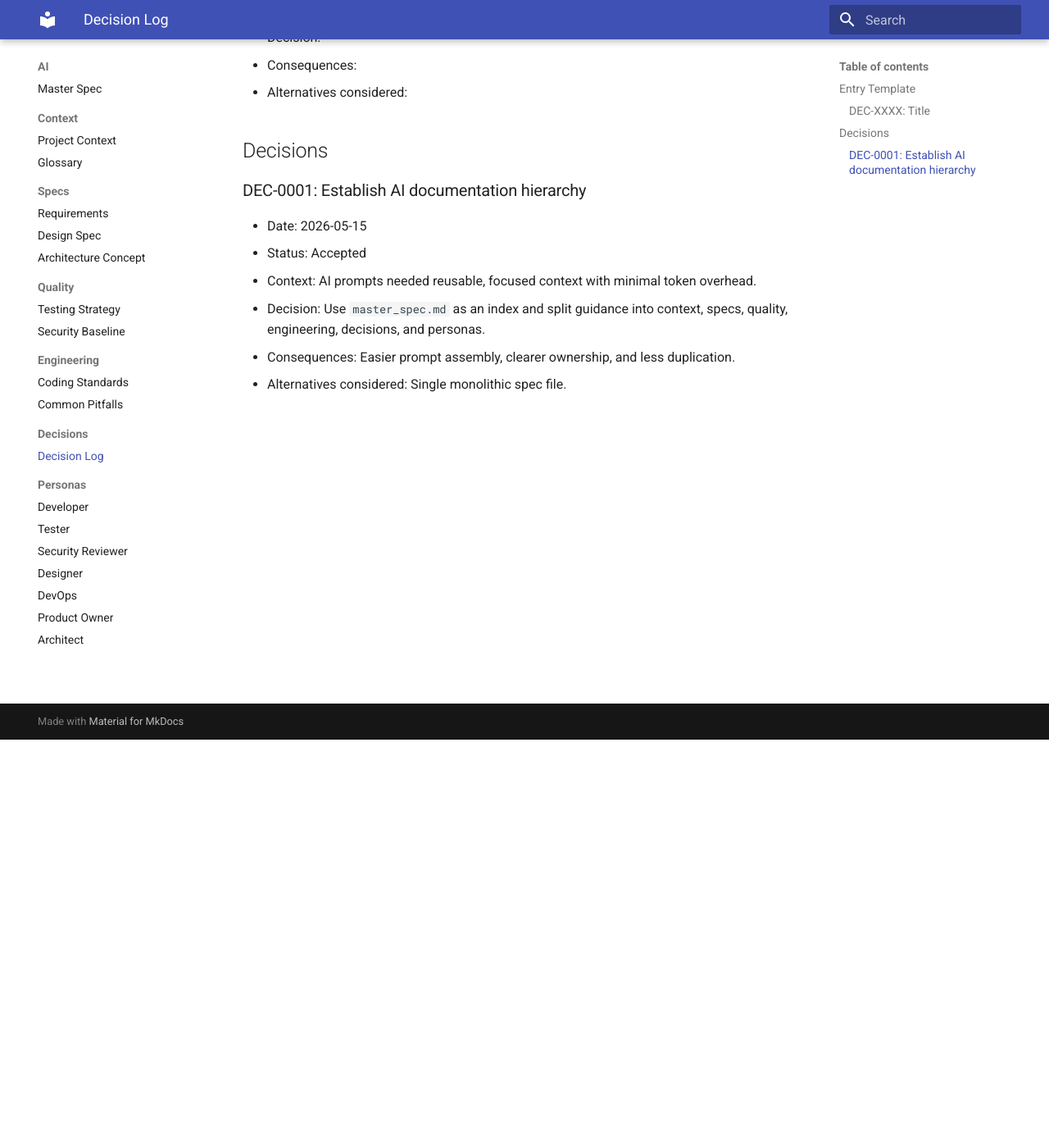
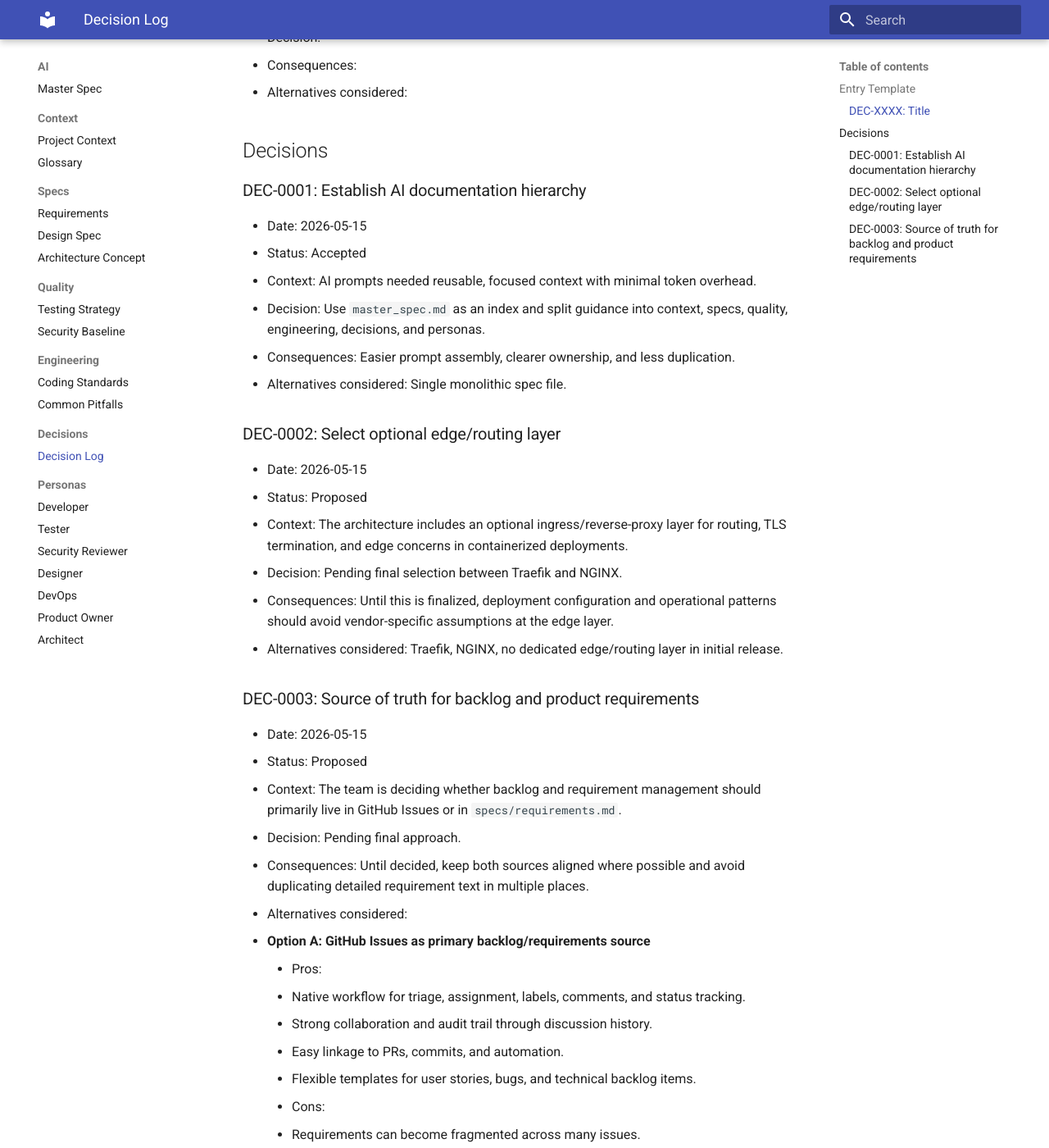
Before and after one commit to markmcsherry/kudos, an MkDocs documentation site: the page built from docs/ai/decisions/decision_log.md, in a window 1280 px wide and 1400 px high, scrolled down 498 px. Shown: the whole window at 82% size. Built offline with MkDocs 1.6.1 and Material for MkDocs 9.7.7, drawn with Linux system fonts in a browser that asks for light colours; some of the changed text lies outside the part shown.

Commit message:
Update Tech Stack and Decisions

```diff
--- a/docs/ai/decisions/decision_log.md
+++ b/docs/ai/decisions/decision_log.md
@@ -20,3 +20,38 @@ Use this file to capture meaningful technical decisions in lightweight ADR forma
 - Decision: Use `master_spec.md` as an index and split guidance into context, specs, quality, engineering, decisions, and personas.
 - Consequences: Easier prompt assembly, clearer ownership, and less duplication.
 - Alternatives considered: Single monolithic spec file.
+
+### DEC-0002: Select optional edge/routing layer
+- Date: 2026-05-15
+- Status: Proposed
+- Context: The architecture includes an optional ingress/reverse-proxy layer for routing, TLS termination, and edge concerns in containerized deployments.
+- Decision: Pending final selection between Traefik and NGINX.
+- Consequences: Until this is finalized, deployment configuration and operational patterns should avoid vendor-specific assumptions at the edge layer.
+- Alternatives considered: Traefik, NGINX, no dedicated edge/routing layer in initial release.
+
+### DEC-0003: Source of truth for backlog and product requirements
+- Date: 2026-05-15
+- Status: Proposed
+- Context: The team is deciding whether backlog and requirement management should primarily live in GitHub Issues or in `specs/requirements.md`.
+- Decision: Pending final approach.
+- Consequences: Until decided, keep both sources aligned where possible and avoid duplicating detailed requirement text in multiple places.
+- Alternatives considered:
+  - **Option A: GitHub Issues as primary backlog/requirements source**
+    - Pros:
+      - Native workflow for triage, assignment, labels, comments, and status tracking.
+      - Strong collaboration and audit trail through discussion history.
+      - Easy linkage to PRs, commits, and automation.
+      - Flexible templates for user stories, bugs, and technical backlog items.
+    - Cons:
+      - Requirements can become fragmented across many issues.
+      - Harder to maintain a single structured overview without extra curation.
+      - Cross-issue consistency depends on process discipline.
+  - **Option B: `specs/requirements.md` as primary requirements source (with issues for execution tracking)**
+    - Pros:
+      - Single consolidated document for product requirements and traceability.
+      - Easier to review requirements holistically and maintain consistency.
+      - Better fit for stable baseline specs and AI-context packaging.
+    - Cons:
+      - Weaker day-to-day workflow for ownership, lifecycle, and discussion compared with issues.
+      - More manual effort to keep execution status in sync.
+      - Risk of stale requirements if document updates lag implementation.
```
Also changed, not shown: docs/ai/specs/architecture_concept.md (+19 -0 lines).
